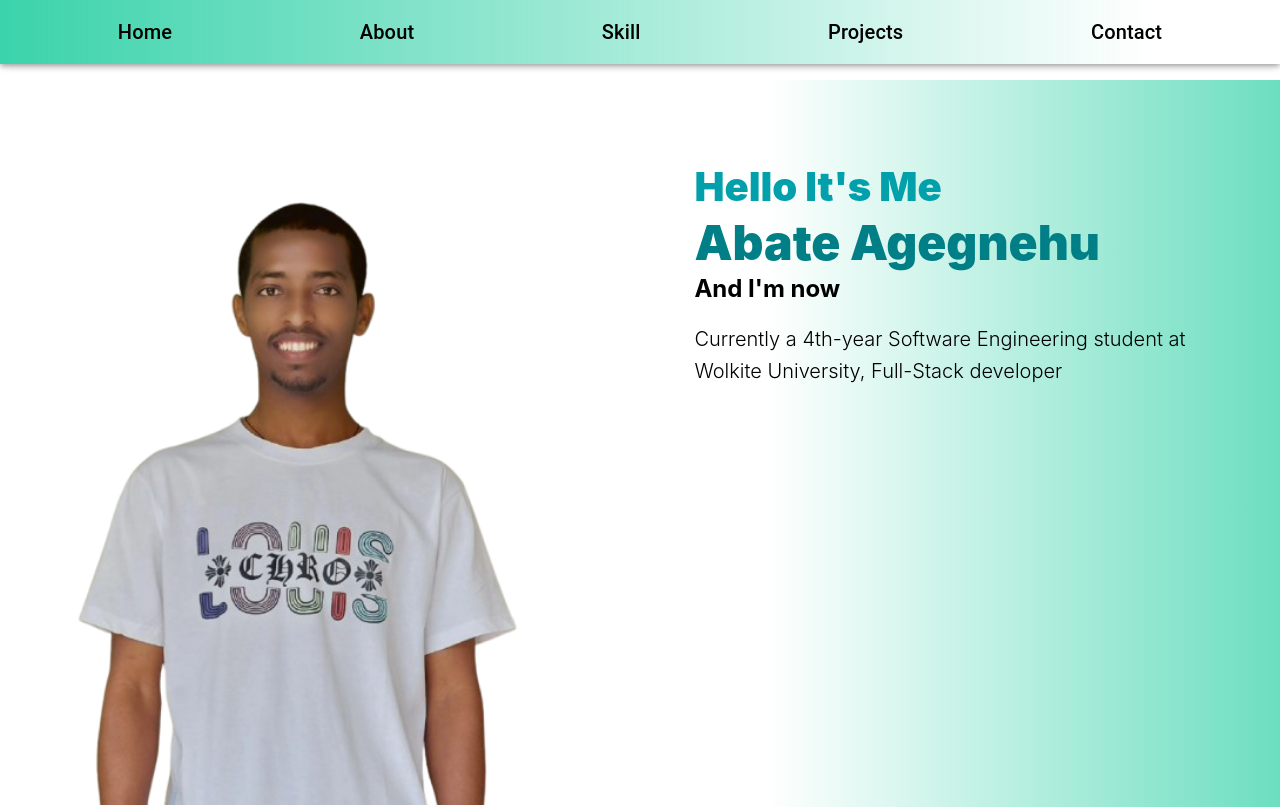
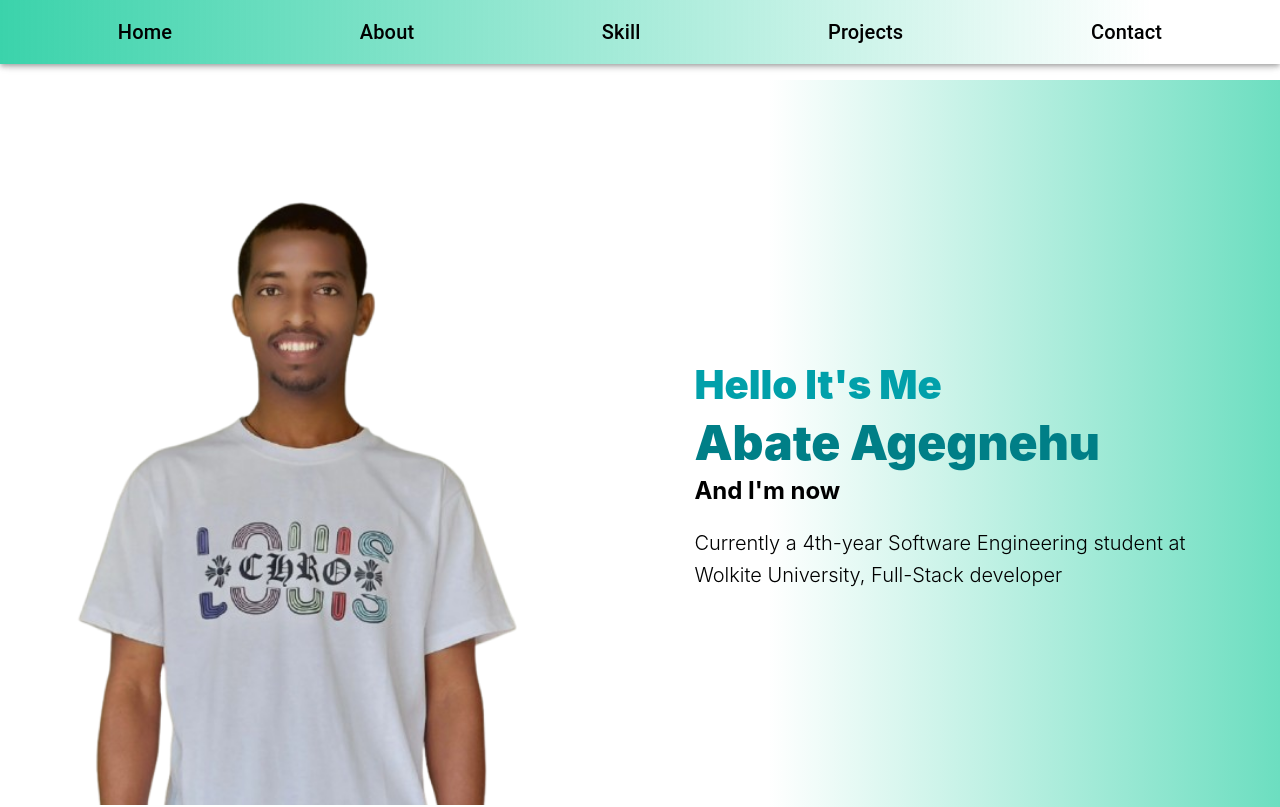
Before and after one commit to abate-Agegnehu/portfolio, a React (Create React App) app: page / in a window 1280 px wide. Shown: the top 807 px of the page. Built offline with nearby package versions, Linux system fonts and the light colour scheme.

Commit message:
update home

```diff
--- a/src/pages/Home.jsx
+++ b/src/pages/Home.jsx
@@ -29,6 +29,9 @@ const useStyles = makeStyles((theme) => ({
     flex: 1,
     margin: "5% 3%",
     maxWidth: "50%",
+    display: "flex",
+    flexDirection: "column",
+    justifyContent: "center",
     padding: theme.spacing(2),
     [theme.breakpoints.down("sm")]: {
       maxWidth: "80%",
@@ -45,23 +48,27 @@ const useStyles = makeStyles((theme) => ({
     fontSize: "2.5rem",
     fontWeight: "900",
     margin: "2px 0",
+    textAlign: "left",
   },
   h1: {
     color: "#007F87",
     fontSize: "3rem",
     fontWeight: "900",
     margin: "2px 0",
+    textAlign: "left",
   },
   h4: {
     color: "#000000",
     fontSize: "1.5rem",
     margin: "2px 0",
     fontWeight: "bold",
+    textAlign: "left",
   },
   p: {
     fontSize: "1.25rem",
     fontWeight: "300",
     lineHeight: "1.6",
+    textAlign: "left",
   },
 }));
 
```
